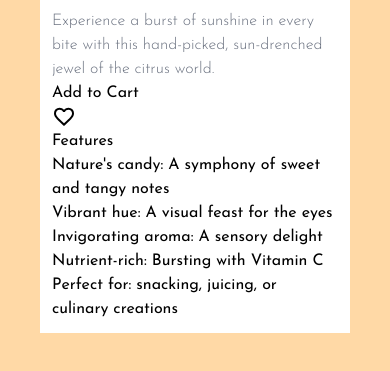
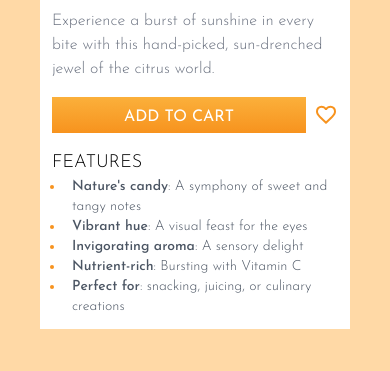
Before and after one commit to Atlagic/plant-enthusiast, a website: page product-page.html in a window 390 px wide. Shown: the part 457-828 px from the top of the page. Drawn offline with nearby package versions, Linux system fonts and the light colour scheme.

Commit message:
styling product page => adding gradients, structuring sections with grid, responsive styling

```diff
--- a/product-page.html
+++ b/product-page.html
@@ -11,22 +11,28 @@
     <script src="config.js"></script>
 </head>
 <body class="bg-pale_orange flex justify-center">
-<main class="bg-white w-full max-w-xs m-10 p-3">
+<main class="bg-white w-full max-w-xs m-10 p-3 md:grid md:grid-cols-2 md:max-w-3xl md:gap-4 md:p-5">
     <img src="img/orange.jpg" alt="orange with stem and leaf on a white-gray background">
-    <h1 class="font-title font-bold text-2xl">A single orange</h1>
-    <p class="font-title text-md">with stem and leaf</p>
-    <h2 class="text-5xl font-light my-3">$1<span class="text-lg">.35</span></h2>
-    <p class="font-light text-gray-500">Experience a burst of sunshine in every bite with this hand-picked, sun-drenched jewel of the citrus world.</p>
-    <button>Add to Cart</button>
-    <svg class="fill-orange-200" xmlns="http://www.w3.org/2000/svg" height="24px" viewBox="0 -960 960 960" width="24px"><path d="m480-120-58-52q-101-91-167-157T150-447.5Q111-500 95.5-544T80-634q0-94 63-157t157-63q52 0 99 22t81 62q34-40 81-62t99-22q94 0 157 63t63 157q0 46-15.5 90T810-447.5Q771-395 705-329T538-172l-58 52Zm0-108q96-86 158-147.5t98-107q36-45.5 50-81t14-70.5q0-60-40-100t-100-40q-47 0-87 26.5T518-680h-76q-15-41-55-67.5T300-774q-60 0-100 40t-40 100q0 35 14 70.5t50 81q36 45.5 98 107T480-228Zm0-273Z"/></svg>
-    <h3>Features</h3>
-    <ul>
-        <li><span>Nature's candy</span>: A symphony of sweet and tangy notes</li>
-        <li><span>Vibrant hue</span>: A visual feast for the eyes</li>
-        <li><span>Invigorating aroma</span>: A sensory delight</li>
-        <li><span>Nutrient-rich</span>: Bursting with Vitamin C</li>
-        <li><span>Perfect for</span>: snacking, juicing, or culinary creations</li>
-    </ul>
+    <section>
+        <h1 class="font-title font-bold text-2xl md:text-3xl">A single orange</h1>
+        <p class="font-title text-md md:text-xl">with stem and leaf</p>
+        <h2 class="text-5xl font-light my-3">$1<span class="text-lg">.35</span></h2>
+        <p class="font-light text-gray-500">Experience a burst of sunshine in every bite with this hand-picked, sun-drenched jewel of the citrus world.</p>
+        <section class="flex items-center my-4">
+            <button class="bg-gradient-to-b from-light_orange to-orange text-white uppercase pt-2 pb-1 px-4 flex-grow hover:bg-gradient-to-t md:flex-none">Add to Cart</button>
+            <svg class="fill-orange ml-2" xmlns="http://www.w3.org/2000/svg" height="24px" viewBox="0 -960 960 960" width="24px"><path d="m480-120-58-52q-101-91-167-157T150-447.5Q111-500 95.5-544T80-634q0-94 63-157t157-63q52 0 99 22t81 62q34-40 81-62t99-22q94 0 157 63t63 157q0 46-15.5 90T810-447.5Q771-395 705-329T538-172l-58 52Zm0-108q96-86 158-147.5t98-107q36-45.5 50-81t14-70.5q0-60-40-100t-100-40q-47 0-87 26.5T518-680h-76q-15-41-55-67.5T300-774q-60 0-100 40t-40 100q0 35 14 70.5t50 81q36 45.5 98 107T480-228Zm0-273Z"/></svg>
+        </section>
+
+        <h3 class="uppercase font-light text-lg">Features</h3>
+        <ul class="list-disc marker:text-orange text-sm text-gray-600 font-light">
+            <li class="ml-3 pl-2"><span class="font-medium">Nature's candy</span>: A symphony of sweet and tangy notes</li>
+            <li class="ml-3 pl-2"><span class="font-medium">Vibrant hue</span>: A visual feast for the eyes</li>
+            <li class="ml-3 pl-2"><span class="font-medium">Invigorating aroma</span>: A sensory delight</li>
+            <li class="ml-3 pl-2"><span class="font-medium">Nutrient-rich</span>: Bursting with Vitamin C</li>
+            <li class="ml-3 pl-2"><span class="font-medium">Perfect for</span>: snacking, juicing, or culinary creations</li>
+        </ul>
+    </section>
+
 </main>
 </body>
 </html>
```
